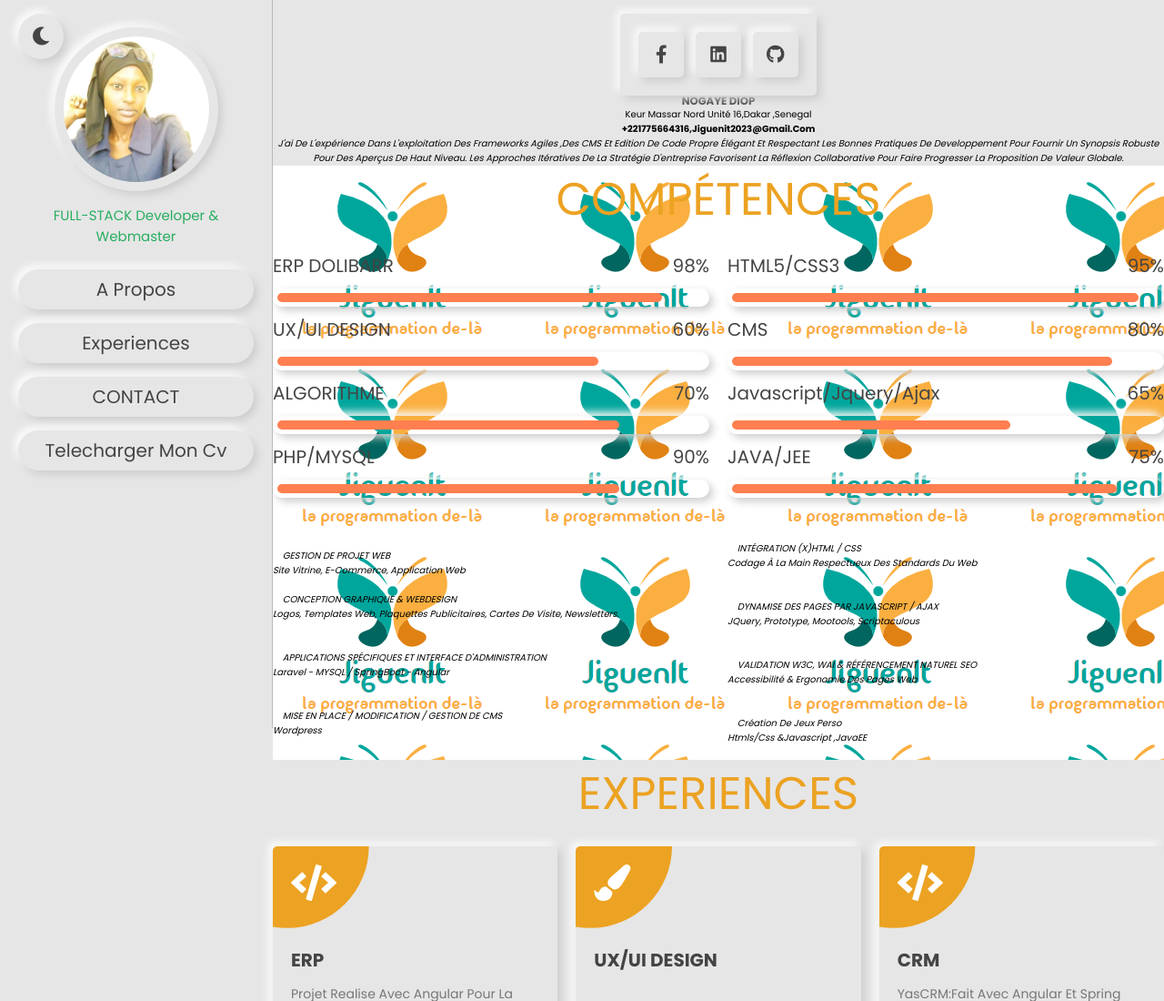
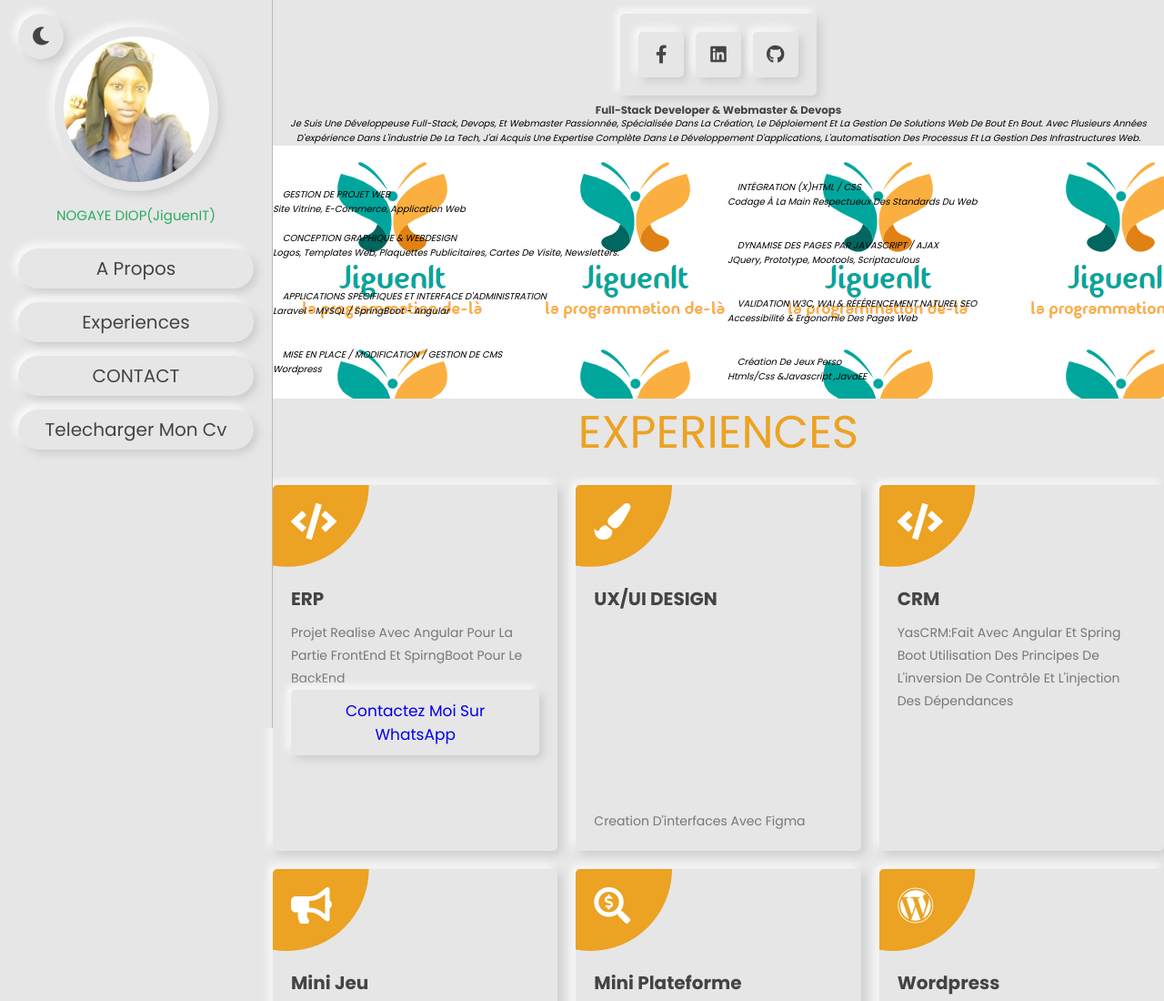
Before and after one commit to Babsdiopdev/jiguenitportfolio, a plain HTML site: page index.html in a window 1280 px wide. Shown: the top 1100 px of the page at 91% size. Drawn offline with Linux system fonts and the light colour scheme; grey boxes are pictures that could not be loaded; files whose address does not match are found by name.

Commit message:
reconstruction

```diff
--- a/css/style.css
+++ b/css/style.css
@@ -90,6 +90,9 @@ body.active{
 
     text-transform: uppercase;
 
+}
+#fonction{
+    margin-top: 10px;
 }
 
 .heading{
--- a/index.html
+++ b/index.html
@@ -30,7 +30,7 @@
         <div class="user">
             <img src="images/jiguenIt.png" alt="">
 
-            <p>FULL-STACK Developer & Webmaster</p>
+            <p>NOGAYE DIOP(jiguenIT)</p>
         </div>
 
         <nav class="navbar">
@@ -68,17 +68,11 @@
         </div>
         <div class="content">
 
-            <h3>NOGAYE DIOP </h3>
-            <span> Keur Massar Nord unité 16,Dakar ,Senegal </span>
-            <h4> +221775664316,jiguenit2023@gmail.com</h4>
+            <h3 id="fonction">Full-Stack Developer & Webmaster & Devops  </h3>
 
-
-            <em>J'ai de l'expérience dans l'exploitation des frameworks agiles ,des CMS et edition de code propre
-                élégant et respectant les bonnes pratiques de developpement pour fournir un synopsis robuste pour des
-                aperçus de haut niveau.
-                Les approches itératives de la stratégie d'entreprise favorisent la réflexion collaborative pour faire
-                progresser la proposition de valeur globale.
-
+            <em>
+              je suis une développeuse full-stack, devops, et webmaster passionnée, spécialisée dans la création, le déploiement et la gestion de solutions web de bout en bout. Avec plusieurs années d'expérience dans l'industrie de la tech, j'ai acquis une expertise complète dans le développement d'applications, l'automatisation des processus et
+              la gestion des infrastructures web.
             </em>
 
 
@@ -95,7 +89,7 @@
 
     <section class="about" id="about">
 
-        <p class="heading"> <span>COMPÉTENCES</span> </p>
+       <!--  <p class="heading"> <span>COMPÉTENCES</span> </p>
 
 
         <div class="row">
@@ -127,7 +121,7 @@
 
             </div>
 
-        </div>
+        </div> -->
         <marquee>
             <h3>Domaines de compétences</h3>
         </marquee>
```
